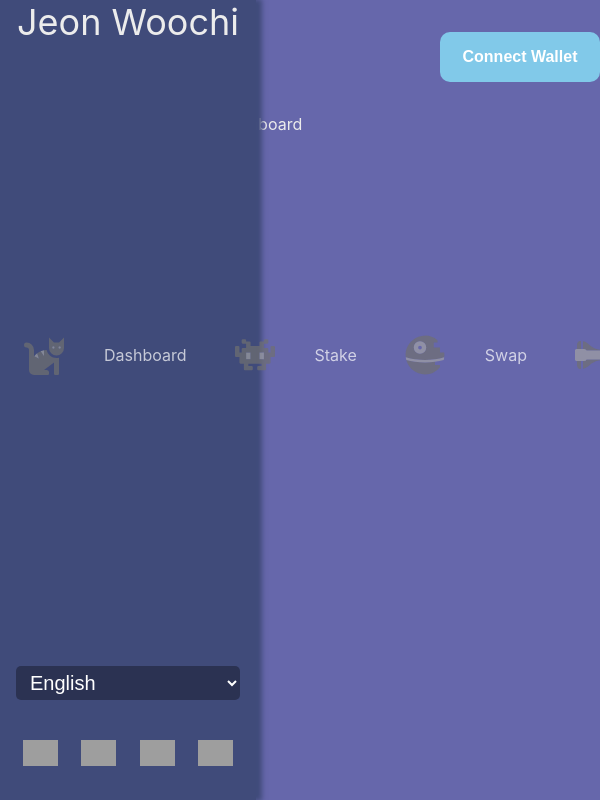
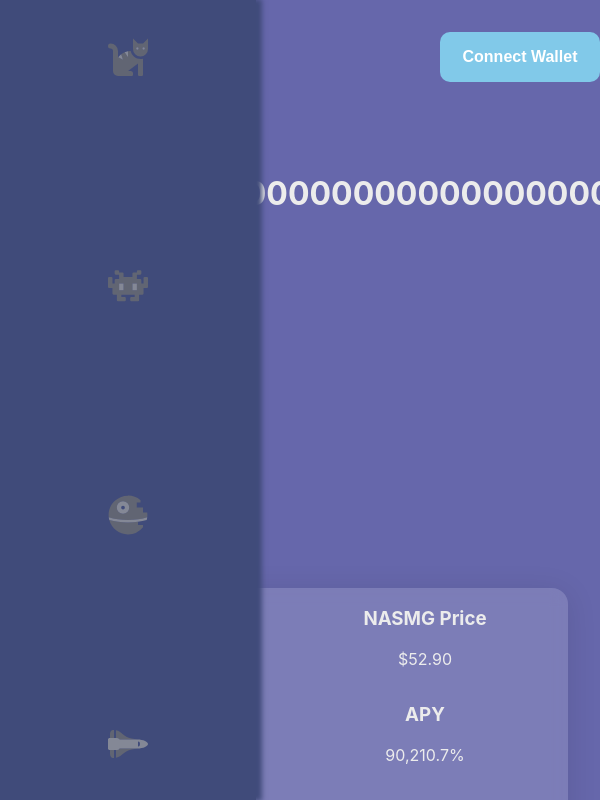
Before and after one commit to nialabs-network/bipa_defi_frontend, a Next.js app: page / in a window 600 px wide. Before the commit this address had no page. Shown: the top 800 px of the page. Built offline with nearby package versions, Linux system fonts and the light colour scheme; grey boxes are pictures that could not be loaded.

Commit message:
index.html

```diff
--- a/Components/Navigation/Navigation.module.scss
+++ b/Components/Navigation/Navigation.module.scss
@@ -10,9 +10,6 @@
   padding: 0;
   display: flex;
   height: 100%;
-  flex-direction: column;
-  align-items: center;
-  justify-content: flex-start;
   gap: 1.5rem;
 }
 
@@ -89,15 +86,24 @@
     bottom: 0;
     width: 100vw;
     height: 5rem;
-    flex-direction: row;
+    align-items: center;
   }
 
   .navbarNav {
     flex-direction: row;
+    justify-content: space-between;
+    gap: 0;
+  }
+  .navLink svg {
+    min-width: 2rem;
+    width: 2.5rem;
   }
 
-  .navLink {
-    justify-content: center;
+  .logo,
+  .linkText,
+  .languageDropdown,
+  .socialMediaLinks {
+    display: none;
   }
 }
 
@@ -109,5 +115,10 @@
     height: 100vh;
     box-shadow: 5px 0px 5px 1px #404b7a;
     flex-direction: column;
+    justify-content: flex-start;
+  }
+  .navbarNav {
+    flex-direction: column;
+    align-items: center;
   }
 }
--- a/next.config.js
+++ b/next.config.js
@@ -1,8 +1,8 @@
 const nextConfig = {
   reactStrictMode: false,
-  async redirects() {
-    return [{ source: "/", destination: "/dashboard", permanent: true }];
-  },
+  // async redirects() {
+  //   return [{ source: "/", destination: "/dashboard", permanent: true }];
+  // },
 };
 
 module.exports = nextConfig;
--- /dev/null
+++ b/pages/index.js
@@ -0,0 +1,13 @@
+import React from "react";
+import { Web3Button, Web3Address } from "../Components";
+import Dashboard from "../Components/Dashboard/Dashboard";
+export default function Home() {
+  console.log("___________index.js____________");
+  return (
+    <>
+      <Web3Address />
+      <Web3Button />
+      <Dashboard />
+    </>
+  );
+}
--- a/styles/globals.css
+++ b/styles/globals.css
@@ -33,6 +33,7 @@ body::-webkit-scrollbar-thumb {
 main {
   margin-left: 16rem;
   padding: 0 2rem;
+  overflow: hidden;
 }
 header {
   margin-left: 16rem;
```
